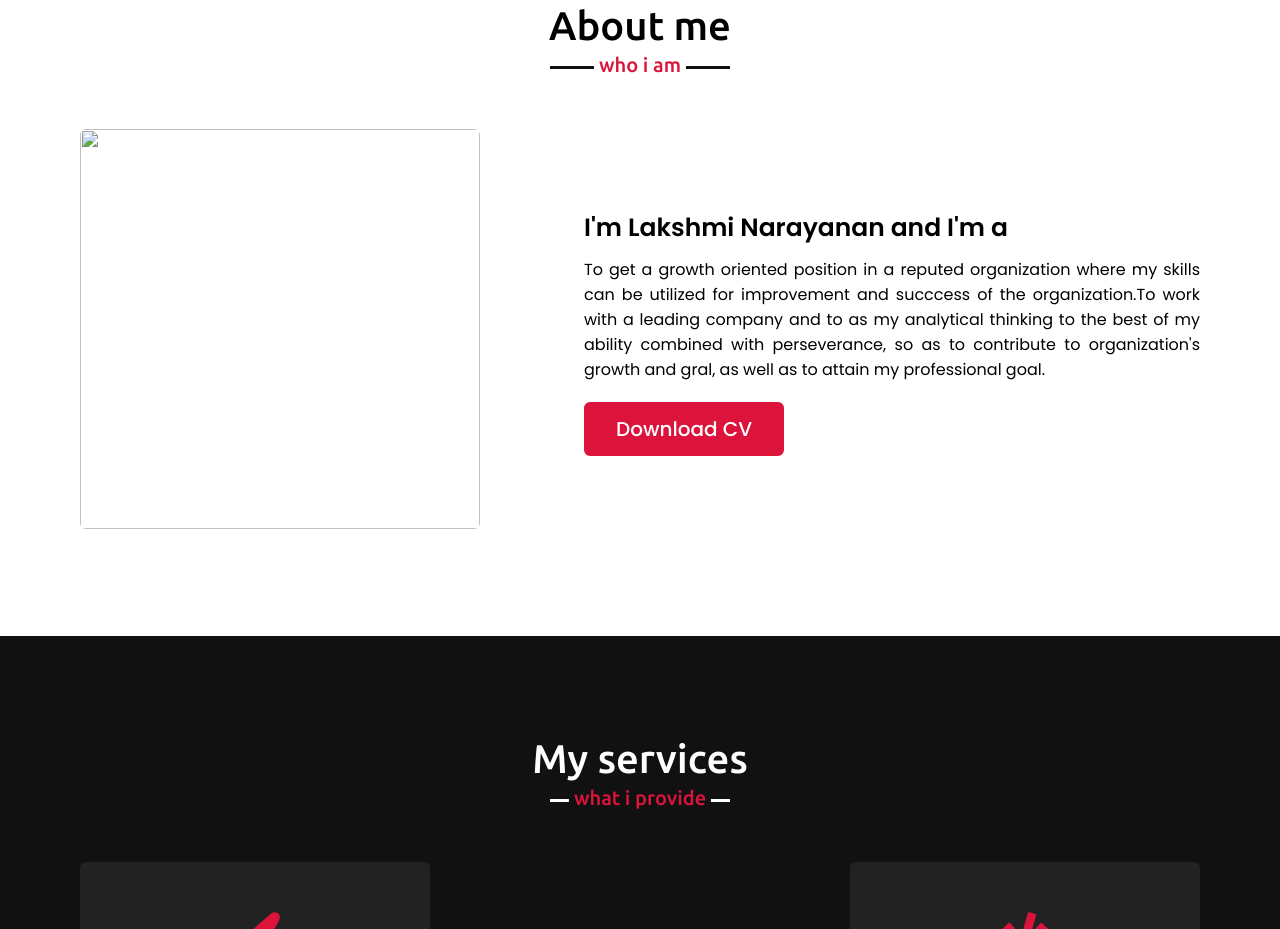
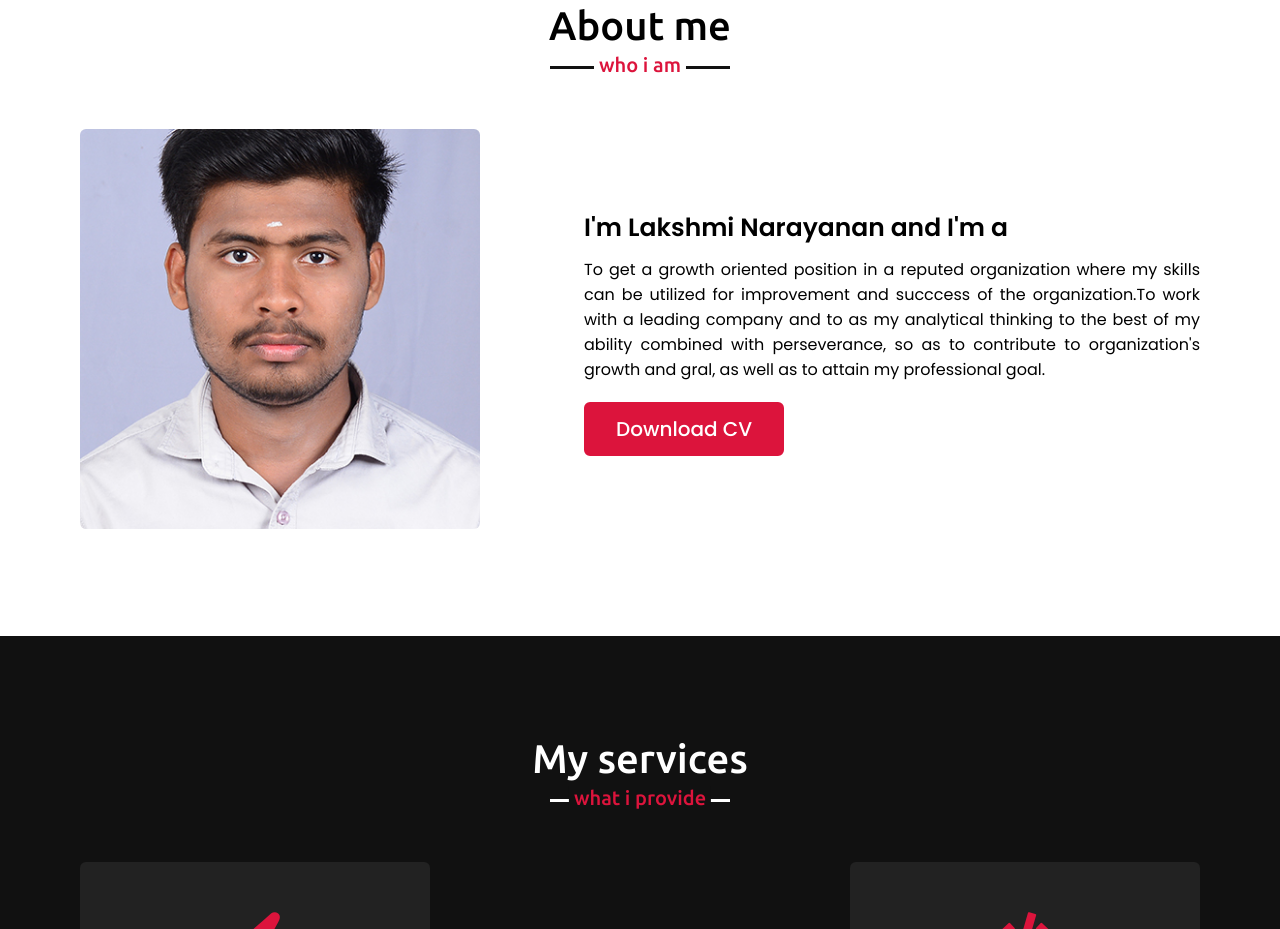
Before and after one commit to LakshmiNarayan106/DigitalPortfolio, a plain HTML site: page index.html in a window 1280 px wide. Shown: the part 897-1826 px from the top of the page. Drawn offline with nearby package versions, Linux system fonts and the light colour scheme; files whose address does not match are found by name.

Commit message:
Update index.html

```diff
--- a/index.html
+++ b/index.html
@@ -52,7 +52,7 @@
             <h2 class="title">About me</h2>
             <div class="about-content">
                 <div class="column left">
-                    <img src="images/profile-1.jpg" alt="">
+                    <img src="profile-1.jpg" alt="">
                 </div>
                 <div class="column right">
                     <div class="text">I'm Lakshmi Narayanan and I'm a <span class="typing-2"></span></div>
```
